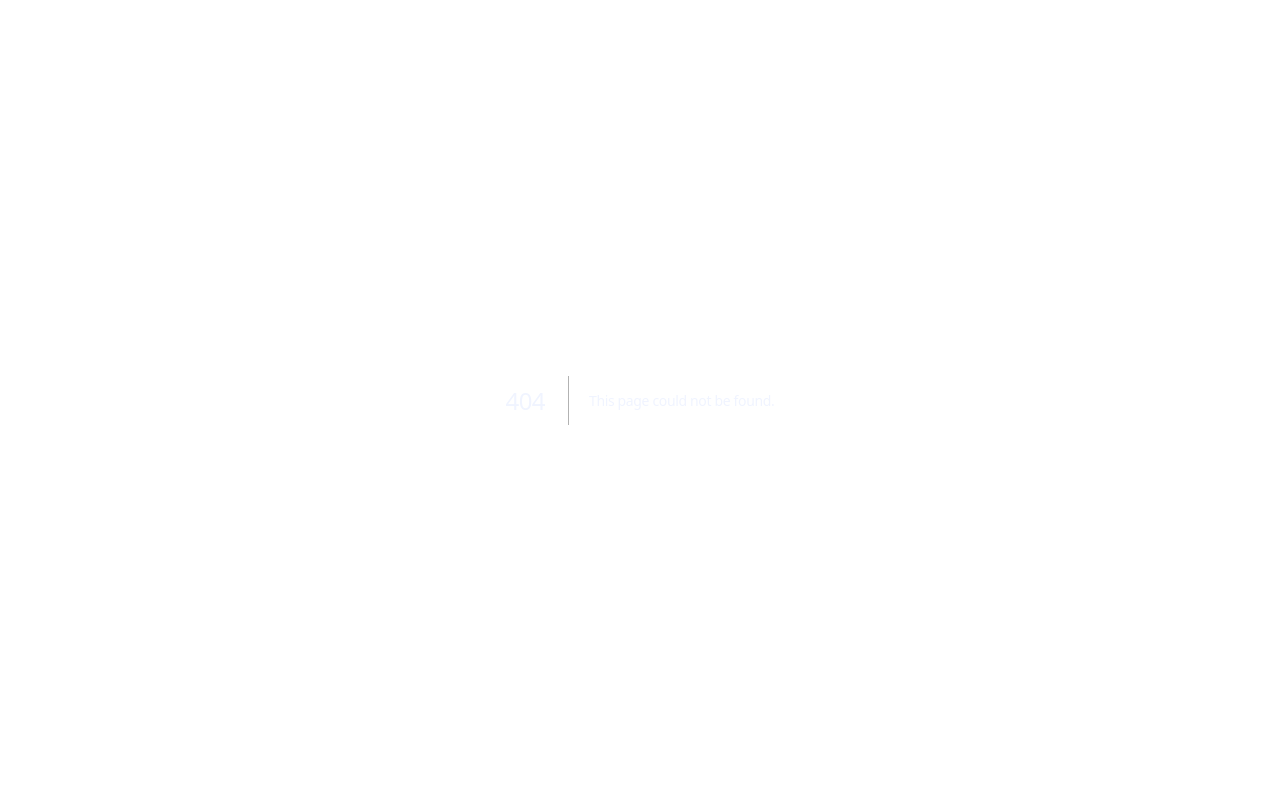
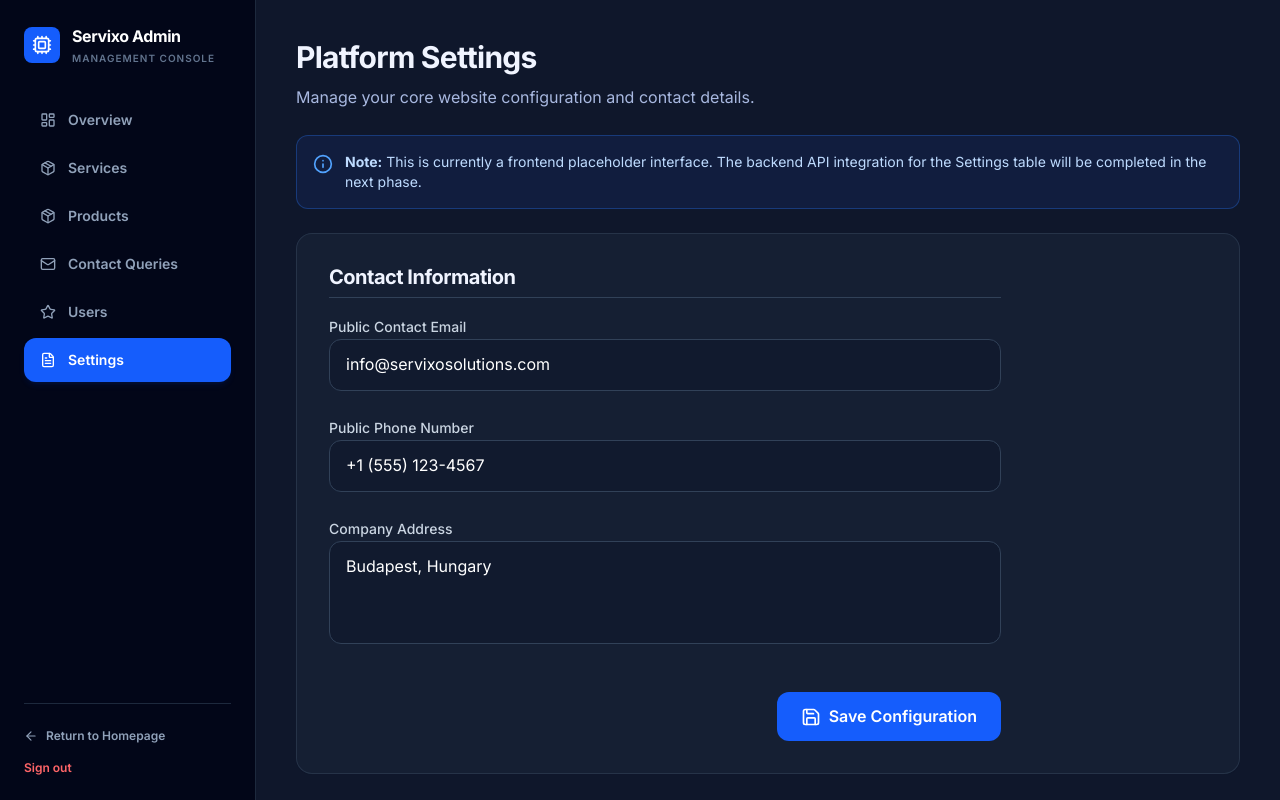
Before and after one commit to cmtimran/ServixoSolutionsKFTWeb, a Next.js app: page /admin/settings in a window 1280 px wide. Before the commit this address had no page. Built offline with nearby package versions, Linux system fonts and the light colour scheme.

Commit message:
feat: add placeholder pages for settings, services, and users in admin dashboard to resolve 404s

```diff
--- /dev/null
+++ b/src/app/admin/services/page.tsx
@@ -0,0 +1,31 @@
+'use client';
+
+import { Package, Plus } from 'lucide-react';
+import Link from 'next/link';
+
+export default function ServicesPage() {
+  return (
+    <div className="space-y-6 animate-in fade-in slide-in-from-bottom-4 duration-500">
+      <div className="flex flex-col sm:flex-row justify-between items-start sm:items-center gap-4">
+        <div>
+          <h1 className="text-3xl font-bold tracking-tight text-white mb-2">Services Management</h1>
+          <p className="text-slate-400">Manage the services displayed on your main website.</p>
+        </div>
+        <button className="flex items-center gap-2 bg-blue-600 hover:bg-blue-500 text-white font-semibold py-2.5 px-5 rounded-xl transition-all cursor-not-allowed opacity-75">
+          <Plus className="w-5 h-5" />
+          Add New Service
+        </button>
+      </div>
+
+      <div className="bg-slate-800/50 border border-slate-700/60 rounded-2xl p-12 backdrop-blur-sm text-center flex flex-col items-center justify-center min-h-[400px]">
+        <div className="w-16 h-16 bg-blue-900/50 rounded-2xl flex items-center justify-center mb-4 border border-blue-500/30">
+          <Package className="w-8 h-8 text-blue-400" />
+        </div>
+        <h2 className="text-xl font-semibold text-white mb-2">Services Module Pending</h2>
+        <p className="text-slate-400 max-w-md mx-auto">
+          The services management dashboard is part of the next development phase. You will be able to add, edit, and manage your cloud, software, and cybersecurity services here soon.
+        </p>
+      </div>
+    </div>
+  );
+}
--- /dev/null
+++ b/src/app/admin/settings/page.tsx
@@ -0,0 +1,121 @@
+'use client';
+
+import { useState, useEffect } from 'react';
+import { Save, Loader2, Info } from 'lucide-react';
+
+export default function SettingsPage() {
+  const [settings, setSettings] = useState({
+    contactEmail: '',
+    contactPhone: '',
+    companyAddress: '',
+  });
+  const [loading, setLoading] = useState(false);
+  const [saving, setSaving] = useState(false);
+  const [message, setMessage] = useState('');
+
+  // We are using hardcoded state for now until the API is fully wired
+  // since this is a placeholder implementation.
+  useEffect(() => {
+    // In a real implementation, you would fetch from /api/settings here
+    setSettings({
+      contactEmail: 'info@servixosolutions.com',
+      contactPhone: '+1 (555) 123-4567',
+      companyAddress: 'Budapest, Hungary',
+    });
+  }, []);
+
+  const handleSave = async (e: React.FormEvent) => {
+    e.preventDefault();
+    setSaving(true);
+
+    // Simulate API delay
+    await new Promise(r => setTimeout(r, 800));
+
+    setSaving(false);
+    setMessage('Settings successfully saved! (Mocked for now)');
+    setTimeout(() => setMessage(''), 3000);
+  };
+
+  if (loading) {
+    return (
+      <div className="flex items-center justify-center min-h-[400px]">
+        <Loader2 className="w-8 h-8 animate-spin text-blue-500" />
+      </div>
+    );
+  }
+
+  return (
+    <div className="space-y-6 animate-in fade-in slide-in-from-bottom-4 duration-500">
+      <div>
+        <h1 className="text-3xl font-bold tracking-tight text-white mb-2">Platform Settings</h1>
+        <p className="text-slate-400">Manage your core website configuration and contact details.</p>
+      </div>
+
+      <div className="bg-blue-900/20 border border-blue-500/30 rounded-xl p-4 flex items-start gap-3">
+        <Info className="w-5 h-5 text-blue-400 shrink-0 mt-0.5" />
+        <div className="text-sm text-blue-200">
+          <strong>Note:</strong> This is currently a frontend placeholder interface. The backend API integration for the Settings table will be completed in the next phase.
+        </div>
+      </div>
+
+      <div className="bg-slate-800/50 border border-slate-700/60 rounded-2xl p-6 sm:p-8 backdrop-blur-sm">
+        <form onSubmit={handleSave} className="max-w-2xl space-y-6">
+          <div className="space-y-4">
+            <h2 className="text-xl font-semibold text-white border-b border-slate-700 pb-2">Contact Information</h2>
+
+            <div className="grid grid-cols-1 gap-6">
+              <div className="space-y-2">
+                <label className="text-sm font-medium text-slate-300">Public Contact Email</label>
+                <input
+                  type="email"
+                  value={settings.contactEmail}
+                  onChange={(e) => setSettings({ ...settings, contactEmail: e.target.value })}
+                  className="w-full bg-slate-900/50 border border-slate-700 rounded-xl px-4 py-3 text-white placeholder-slate-500 focus:outline-none focus:border-blue-500 focus:ring-1 focus:ring-blue-500 transition-all"
+                />
+              </div>
+
+              <div className="space-y-2">
+                <label className="text-sm font-medium text-slate-300">Public Phone Number</label>
+                <input
+                  type="text"
+                  value={settings.contactPhone}
+                  onChange={(e) => setSettings({ ...settings, contactPhone: e.target.value })}
+                  className="w-full bg-slate-900/50 border border-slate-700 rounded-xl px-4 py-3 text-white placeholder-slate-500 focus:outline-none focus:border-blue-500 focus:ring-1 focus:ring-blue-500 transition-all"
+                />
+              </div>
+
+              <div className="space-y-2">
+                <label className="text-sm font-medium text-slate-300">Company Address</label>
+                <textarea
+                  value={settings.companyAddress}
+                  onChange={(e) => setSettings({ ...settings, companyAddress: e.target.value })}
+                  rows={3}
+                  className="w-full bg-slate-900/50 border border-slate-700 rounded-xl px-4 py-3 text-white placeholder-slate-500 focus:outline-none focus:border-blue-500 focus:ring-1 focus:ring-blue-500 transition-all resize-none"
+                />
+              </div>
+            </div>
+          </div>
+
+          <div className="pt-4 flex items-center justify-between">
+            <div className="text-sm text-green-400 font-medium">
+              {message}
+            </div>
+
+            <button
+              type="submit"
+              disabled={saving}
+              className="flex items-center justify-center gap-2 bg-blue-600 hover:bg-blue-500 text-white font-semibold py-3 px-6 rounded-xl transition-all disabled:opacity-50 disabled:cursor-not-allowed"
+            >
+              {saving ? (
+                <Loader2 className="w-5 h-5 animate-spin" />
+              ) : (
+                <Save className="w-5 h-5" />
+              )}
+              Save Configuration
+            </button>
+          </div>
+        </form>
+      </div>
+    </div>
+  );
+}
--- /dev/null
+++ b/src/app/admin/users/page.tsx
@@ -0,0 +1,31 @@
+'use client';
+
+import { Users, Plus } from 'lucide-react';
+import Link from 'next/link';
+
+export default function UsersPage() {
+  return (
+    <div className="space-y-6 animate-in fade-in slide-in-from-bottom-4 duration-500">
+      <div className="flex flex-col sm:flex-row justify-between items-start sm:items-center gap-4">
+        <div>
+          <h1 className="text-3xl font-bold tracking-tight text-white mb-2">User Management</h1>
+          <p className="text-slate-400">Manage administrator accounts and team access.</p>
+        </div>
+        <button className="flex items-center gap-2 bg-blue-600 hover:bg-blue-500 text-white font-semibold py-2.5 px-5 rounded-xl transition-all cursor-not-allowed opacity-75">
+          <Plus className="w-5 h-5" />
+          Add New User
+        </button>
+      </div>
+
+      <div className="bg-slate-800/50 border border-slate-700/60 rounded-2xl p-12 backdrop-blur-sm text-center flex flex-col items-center justify-center min-h-[400px]">
+        <div className="w-16 h-16 bg-blue-900/50 rounded-2xl flex items-center justify-center mb-4 border border-blue-500/30">
+          <Users className="w-8 h-8 text-blue-400" />
+        </div>
+        <h2 className="text-xl font-semibold text-white mb-2">User Management Pending</h2>
+        <p className="text-slate-400 max-w-md mx-auto">
+          The user management dashboard is part of the next development phase. You will be able to manage admin credentials and roles here.
+        </p>
+      </div>
+    </div>
+  );
+}
```
